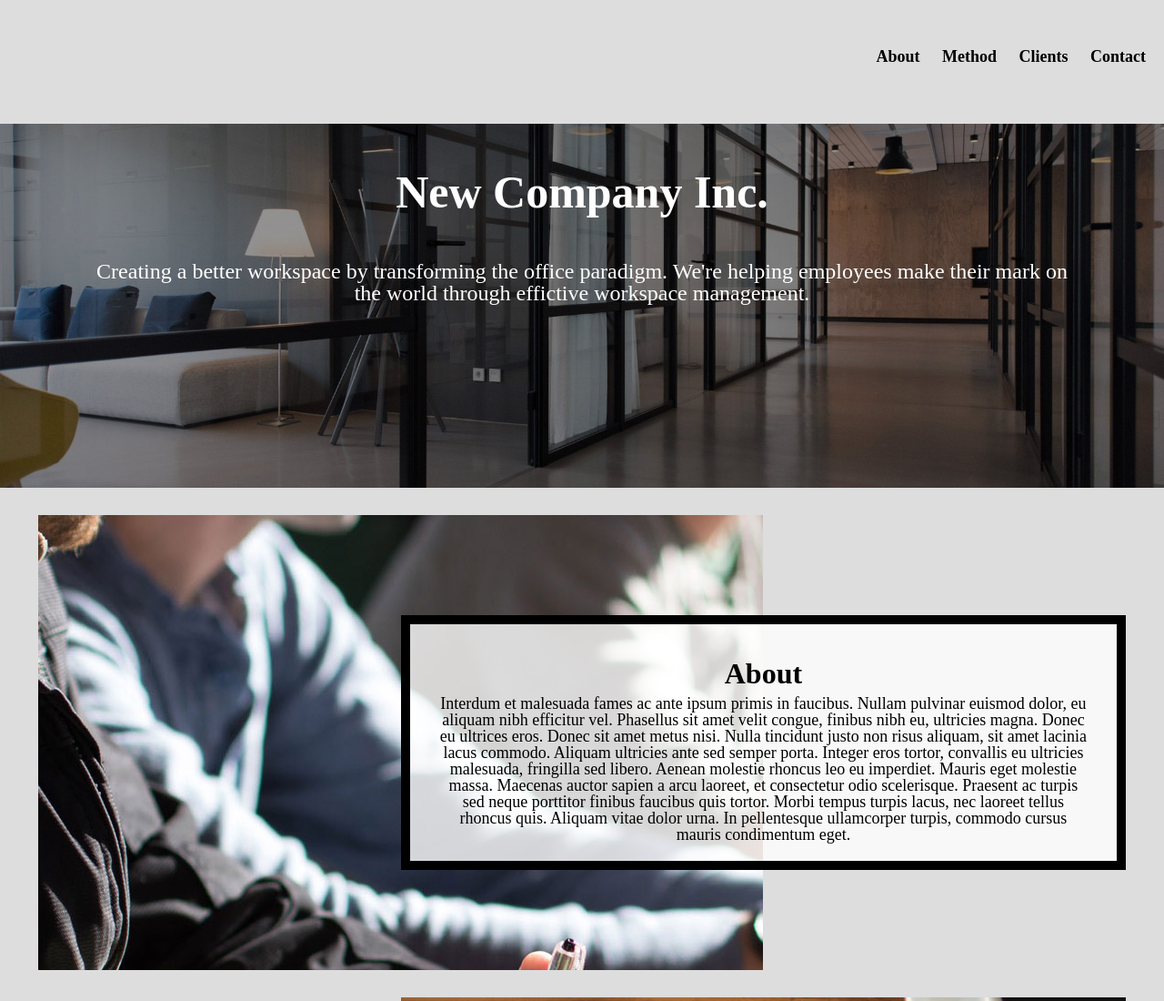
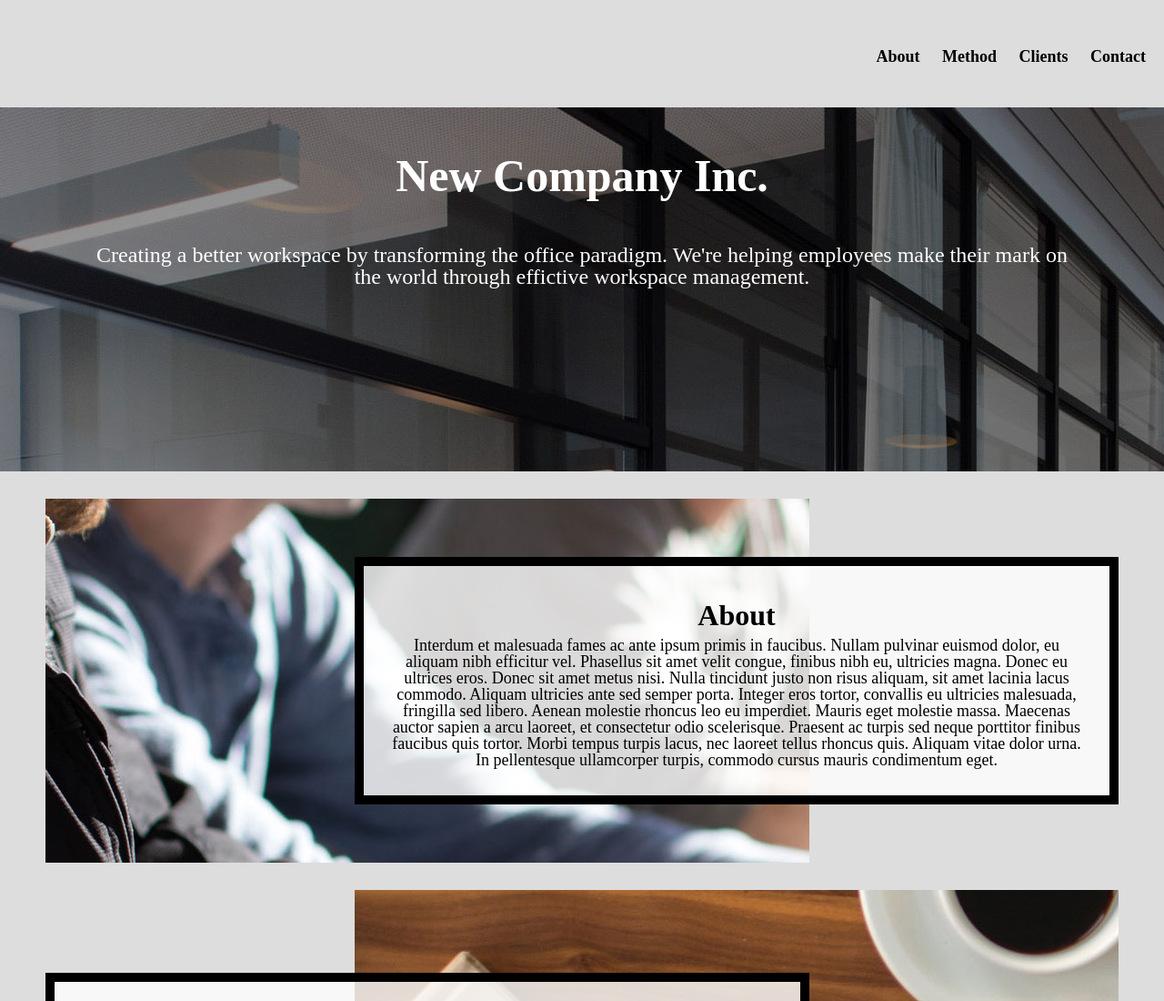
Before and after one commit to jiheeey/homework3, a plain HTML site: page index.html in a window 1280 px wide. Shown: the top 1100 px of the page at 91% size. Drawn offline with Linux system fonts and the light colour scheme.

Commit message:
Add files via upload

```diff
--- a/css/styles.css
+++ b/css/styles.css
@@ -116,8 +116,7 @@ header{
   height: 400px;
   min-height: 400px;                /* Parallax effect */
   /* Your code here */
-  background-image: url("../images/header.jpg");
-  background-color:  #DDDDDD #858585 #707070 #B3B3B3;
+  background: url("../images/header.jpg"), #DDDDDD;
   /* Set background-image to header.jpg in the images folder */
   grid-column: 1 / -1;
   grid-row: 2 / span 1;
@@ -136,7 +135,7 @@ header p{
   /*Your code here  */
   /* See documentation for mobile view */
   display: grid;
-  grid-template-columns: 1fr, 5fr, 1fr;
+  grid-template-columns: 1fr 5fr 1fr;
   row-gap: 30px;
 }
 
@@ -206,8 +205,8 @@ header p{
   .container{
     /*Your code here */
     /* See documentation for desktop view */
-    grid-template-columns: 50px, auto, 500px, auto, 50px;
-    grid-template-rows: 70px, 400px, 400px, 400px, 400px, 400px, 100px;
+    grid-template-columns: 50px auto 500px auto 50px;
+    grid-template-rows: 70px 400px 400px 400px 400px 400px 100px;
   }
 
   .skip a:focus{
@@ -227,7 +226,8 @@ header p{
     background-color: #ddd;
     text-align: right;
     padding: 35px 0px;
-    align-self: right;
+    /*align-self: right;*/
+    display: grid;
     justify-content: right;
     grid-column: 1 / 6;
   }
```
